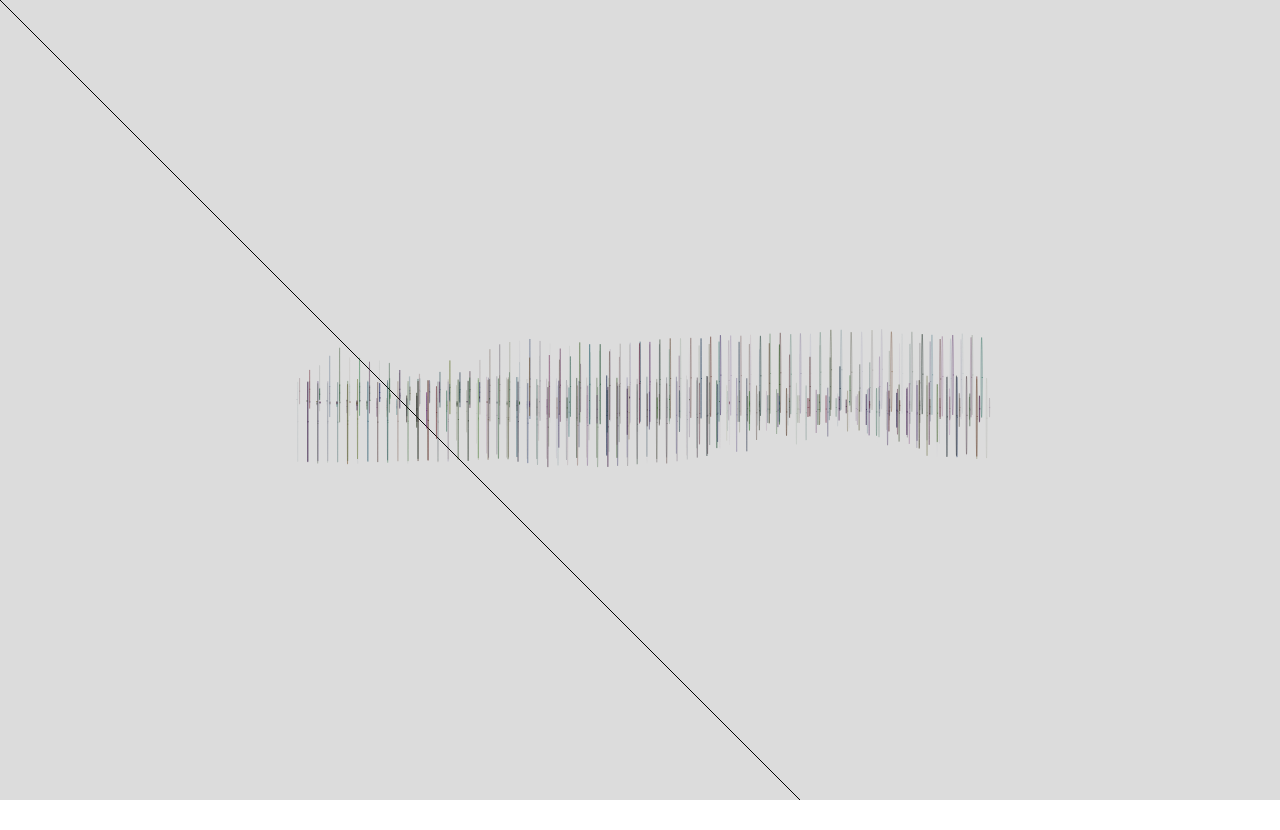
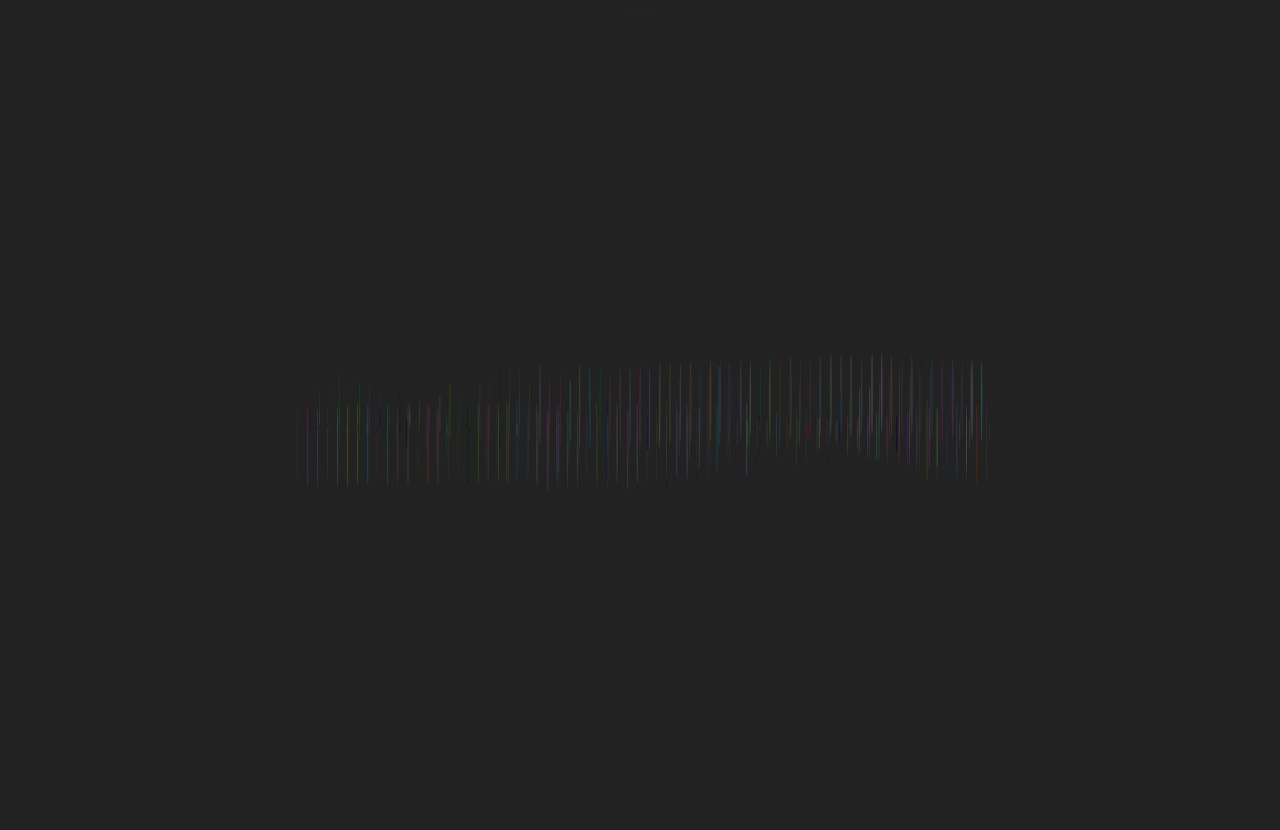
Before and after one commit to nilodude/porfo, an Angular app in the folder porfo-ui/: page / in a window 1280 px wide. Before the commit the page ends 806 px from the top, so only its background shows below. Built offline with nearby package versions, Linux system fonts and the light colour scheme.

Commit message:
pop stash dark background

```diff
--- a/porfo-ui/src/app/app.component.html
+++ b/porfo-ui/src/app/app.component.html
@@ -1 +1,3 @@
+<div class="text-center">hola</div>
+
 <div #sketch></div>
--- a/porfo-ui/src/app/app.component.scss
+++ b/porfo-ui/src/app/app.component.scss
@@ -0,0 +1,3 @@
+*{
+    background-color: #222222;
+}
--- a/porfo-ui/src/app/app.component.ts
+++ b/porfo-ui/src/app/app.component.ts
@@ -7,15 +7,13 @@ const sketch = (p: p5) => {
 
   p.setup = () => {
     p.createCanvas(p.windowWidth, p.windowHeight);
-    p.background(220);
-    p.line(0, 0, p.windowWidth, p.windowWidth);
+    // p.background(120);
   };
 
   p.windowResized = () => {
 
     p.resizeCanvas(p.windowWidth, p.windowHeight);
-    p.background(220);
-    p.line(0, 0, p.windowWidth, p.windowWidth);
+    // p.background(220);
   };
   let colors = [
     'dedeff',
@@ -29,7 +27,6 @@ const sketch = (p: p5) => {
   let step = 10
   let capao = 80
   p.draw = () => {
-    console.log(p.width , x ,flip)
 
     p.fill(180,170,200,Math.random()*70)
     p.stroke(Math.random()*100,Math.random()*100,Math.random()*100,Math.random()*100)
```
